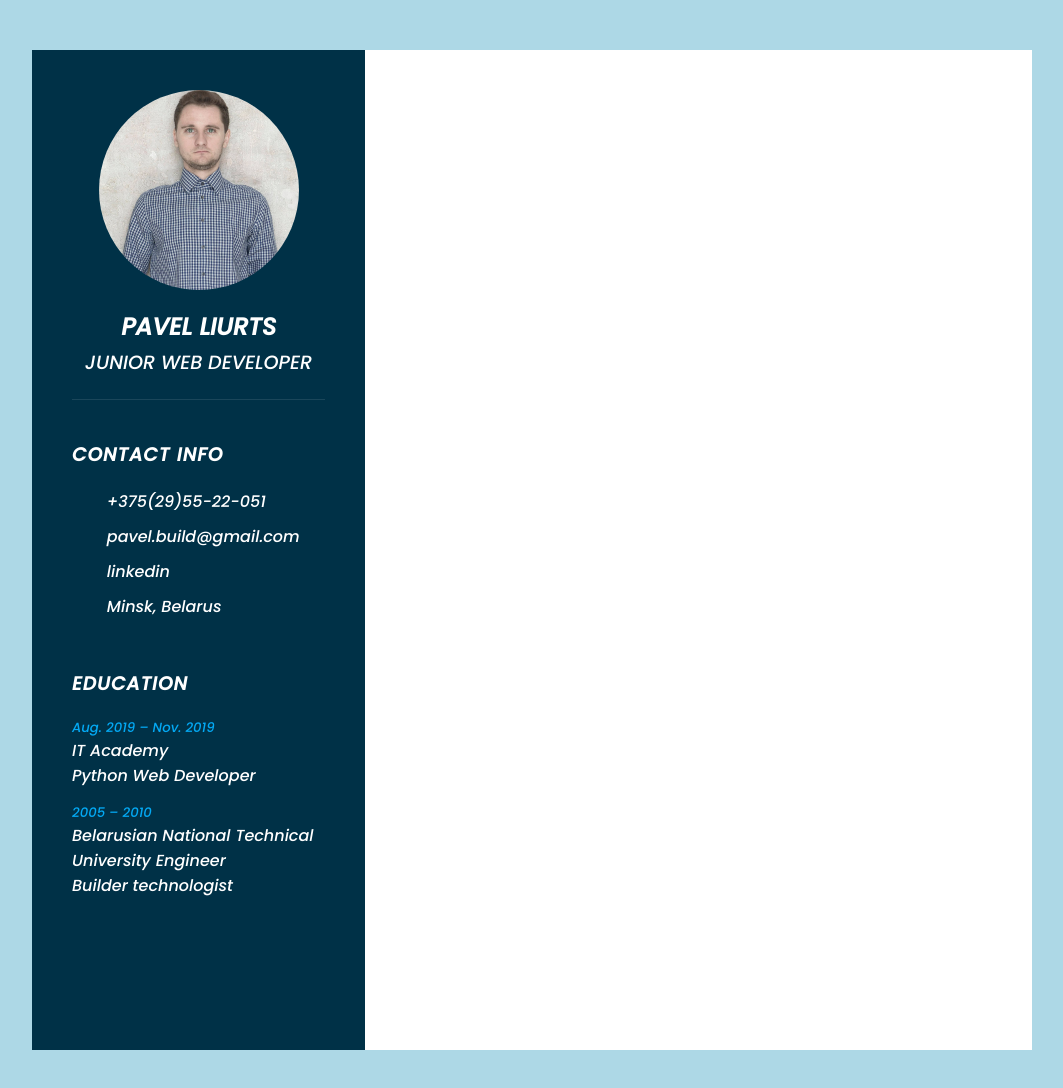
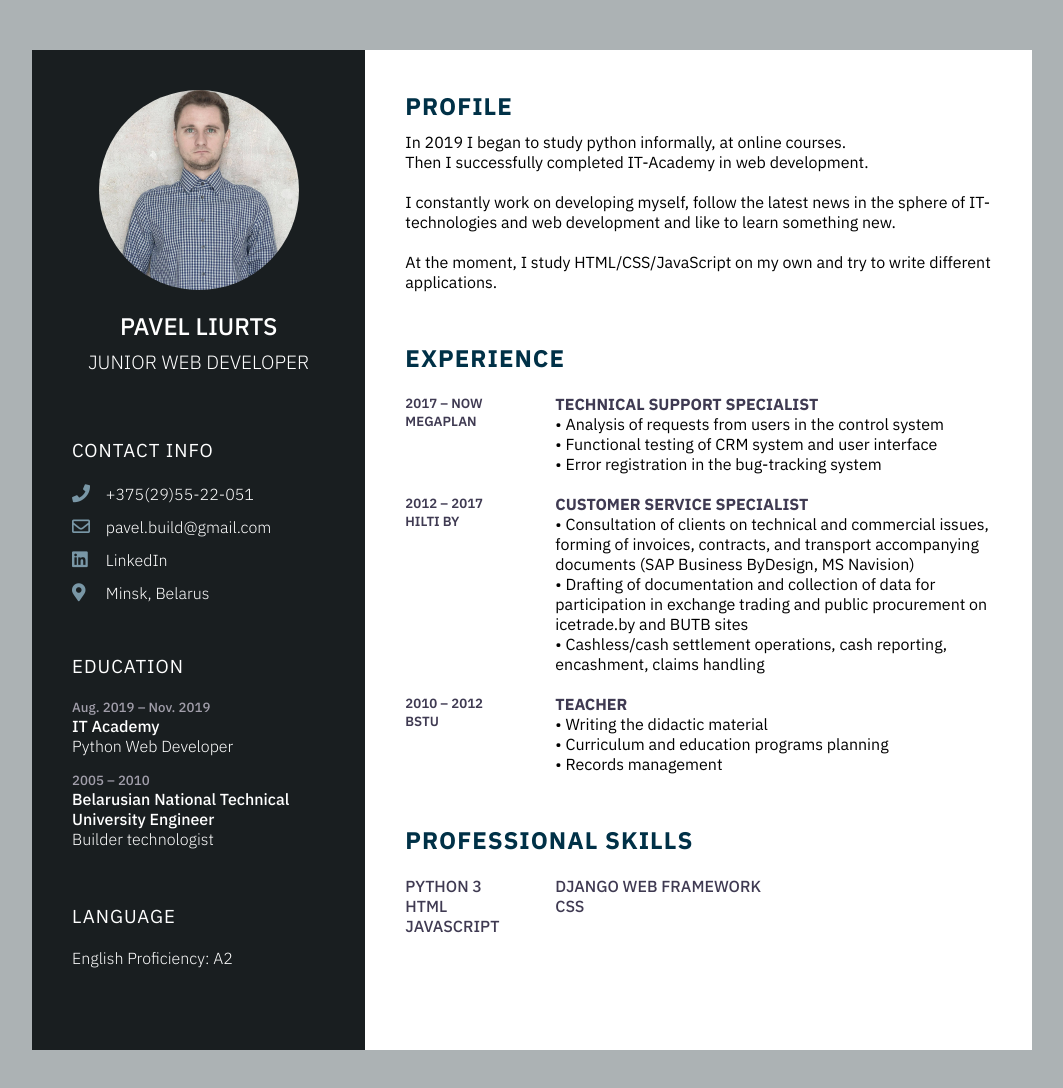
Before and after one commit to PavelLiurts/rsschool-cv, a plain HTML site: page index.html in a window 1280 px wide. Shown: the whole page, without its empty margins (108-1171 px from the left). Drawn offline with Linux system fonts and the light colour scheme.

Commit message:
docs: update cv

```diff
--- a/index.html
+++ b/index.html
@@ -1,13 +1,17 @@
 <!DOCTYPE html>
 <html lang="en">
+
 <head>
     <meta charset="UTF-8">
     <meta http-equiv="X-UA-Compatible" content="IE=edge">
     <meta name="viewport" content="width=device-width, initial-scale=1.0">
     <title>CV</title>
-    <link rel="stylesheet" href="https://cdnjs.cloudflare.com/ajax/libs/font-awesome/5.15.4/css/all.min.css" integrity="sha512-1ycn6IcaQQ40/MKBW2W4Rhis/DbILU74C1vSrLJxCq57o941Ym01SwNsOMqvEBFlcgUa6xLiPY/NS5R+E6ztJQ==" crossorigin="anonymous" referrerpolicy="no-referrer" />
+    <link rel="stylesheet" href="https://cdnjs.cloudflare.com/ajax/libs/font-awesome/5.15.4/css/all.min.css"
+        integrity="sha512-1ycn6IcaQQ40/MKBW2W4Rhis/DbILU74C1vSrLJxCq57o941Ym01SwNsOMqvEBFlcgUa6xLiPY/NS5R+E6ztJQ=="
+        crossorigin="anonymous" referrerpolicy="no-referrer" />
     <link rel="stylesheet" type="text/css" href="style.css">
 </head>
+
 <body>
     <div class="container">
         <div class="left_side">
@@ -16,26 +20,27 @@
                     <img src="pavel.jpg">
                 </div>
                 <h2>Pavel Liurts<br>
-                <span>Junior Web Developer</span></h2>
+                    <span>Junior Web Developer</span>
+                </h2>
             </div>
             <div class="contacts">
                 <h3 class="title">Contact Info</h3>
                 <ul>
                     <li>
-                        <span class="icon"></span>
-                        <span class="text">+375(29)55-22-051</span>
+                        <span class="icon"><i class="fas fa-phone"></i></span>
+                        <span class="description">+375(29)55-22-051</span>
                     </li>
                     <li>
-                        <span class="icon"></span>
-                        <span class="text">pavel.build@gmail.com</span>
+                        <span class="icon"><i class="far fa-envelope"></i></span>
+                        <span class="descriptiont">pavel.build@gmail.com</span>
                     </li>
                     <li>
-                        <span class="icon"></span>
-                        <span class="text">linkedin</span>
+                        <span class="icon"><i class="fab fa-linkedin"></i></span>
+                        <span class="description"><a href="https://www.linkedin.com/in/pavel-liurts/">LinkedIn</a></span>
                     </li>
                     <li>
-                        <span class="icon"></span>
-                        <span class="text">Minsk, Belarus</span>
+                        <span class="icon"><i class="fas fa-map-marker-alt"></i></span>
+                        <span class="description">Minsk, Belarus</span>
                     </li>
                 </ul>
             </div>
@@ -56,10 +61,77 @@
                 </ul>
             </div>
 
+            <div class="contacts language">
+                <h3 class="title">Language</h3>
+                <ul>
+                    <li>
+                        <span class="description">English Proficiency: A2</span>
+                    </li>
+
+                </ul>
+            </div>
         </div>
         <div class="right_side">
-
+            <div class="about">
+                <h2 class="about_title">Profile</h2>
+                <p>In 2019 I began to study python informally, at online courses.<br> Then I successfully completed
+                    IT-Academy in web development.<br><br> I constantly work on developing myself, follow the latest
+                    news in the sphere of IT-technologies and web development and like to learn something new.<br><br>
+                    At the moment, I study HTML/CSS/JavaScript on my own and try to write different applications.</p>
+            </div>
+            <div class="about">
+                <h2 class="about_title">Experience</h2>
+                <div class="box">
+                    <div class="year_company">
+                        <h5>2017 – now</h5>
+                        <h5>Megaplan</h5>
+                    </div>
+                    <div class="description">
+                        <h4>Technical support specialist</h4>
+                        <p> • Analysis of requests from users in the control system<br>
+                            • Functional testing of CRM system and user interface<br>
+                            • Error registration in the bug-tracking system</p>
+                    </div>
+                </div>
+                <div class="box">
+                    <div class="year_company">
+                        <h5>2012 – 2017</h5>
+                        <h5>Hilti BY</h5>
+                    </div>
+                    <div class="description">
+                        <h4>Customer service specialist</h4>
+                        <p>	• Consultation of clients on technical and commercial issues, forming of invoices, contracts,
+                            and transport accompanying documents (SAP Business ByDesign, MS Navision)<br>
+                            • Drafting of documentation and collection of data for participation in exchange trading and
+                            public procurement on icetrade.by and BUTB sites<br>
+                            • Cashless/cash settlement operations, cash reporting, encashment, claims handling</p>
+                    </div>
+                </div>
+                <div class="box">
+                    <div class="year_company">
+                        <h5>2010 – 2012</h5>
+                        <h5>BSTU</h5>
+                    </div>
+                    <div class="description">
+                        <h4>Teacher</h4>
+                        <p>	• Writing the didactic material<br>
+                            • Curriculum and education programs planning<br>
+                            • Records management</p>
+                    </div>
+                </div>
+            </div>
+            <div class="about skills">
+                <h2 class="about_title">Professional Skills</h2>
+                <div class="box">
+                    <h4>Python 3</h4>
+                    <h4>Django Web Framework</h4>
+                    <h4>Html</h4>
+                    <h4>CSS</h4>
+                    <h4>JavaScript</h4>
+                </div>
+            </div>
         </div>
     </div>
 </body>
+
 </html>
--- a/style.css
+++ b/style.css
@@ -1,14 +1,14 @@
-@import url('https://fonts.googleapis.com/css2?family=Poppins:ital,wght@1,500&display=swap');
+@import url('https://fonts.googleapis.com/css2?family=IBM+Plex+Sans:ital,wght@0,100;0,200;0,300;0,400;0,500;0,600;0,700;1,100;1,200;1,300;1,400;1,500;1,600;1,700&display=swap');
 *
 {
     margin: 0;
     padding: 0;
     box-sizing: border-box;
-    font-family: 'Poppins', sans-serif;
+    font-family: 'IBM Plex Sans', sans-serif;
 }
 
 body{
-    background: lightblue;
+    background: rgba(107, 119, 122, 0.562);
     display: flex;
     justify-content: center;
     align-items: center;
@@ -29,7 +29,7 @@ body{
 
 .container .left_side{
     position: relative;
-    background: #003147;
+    background: #191e20;
     padding: 40px;
 }
 
@@ -39,7 +39,6 @@ body{
     flex-direction: column;
     align-items: center;
     padding-bottom: 20px;
-    border-bottom: 1px solid rgba(255,255,255,0.1)
 }
 
 .profile .photo{
@@ -65,7 +64,7 @@ body{
     margin-top: 20px;
     text-transform: uppercase;
     text-align: center;
-    font-weight: 600;
+    font-weight: 500;
     line-height: 1.4em;
 }
 
@@ -81,7 +80,7 @@ body{
 .title{
     color:#fff;
     text-transform: uppercase;
-    font-weight: 600;
+    font-weight: 400;
     letter-spacing: 1px;
     margin-bottom: 20px;
 }
@@ -101,12 +100,19 @@ body{
     display: inline-block;
     width: 30px;
     font-size: 18px;
-    color:#03a9f4
+    color:#8eb1c2d3
 }
 
 .contacts ul li span{
     color: #fff;
     font-weight: 300;
+
+}
+
+
+.contacts ul li span a{
+    text-decoration: none;
+    color: #fff;
 }
 
 .contacts.education li{
@@ -114,7 +120,7 @@ body{
 }
 
 .contacts.education h5{
-    color: #03a9f4;
+    color: #a8a5b1f3;
     font-weight: 500;
 }
 
@@ -133,3 +139,75 @@ body{
     background: #fff;
     padding: 40px;
 }
+
+.about{
+    margin-bottom: 50px;
+}
+
+.about:last-child{
+    margin-bottom: 0;
+}
+
+.about_title{
+    color: #003147;
+    text-transform: uppercase;
+    letter-spacing: 1px;
+    margin-bottom: 10px;
+}
+
+.p {
+    color: #333;
+}
+
+.about .box{
+    display: flex;
+    flex-direction: row;
+    margin: 20px 0;
+}
+
+.about .box .year_company{
+    min-width: 150px;
+}
+
+.about .box .year_company h5 {
+    text-transform: uppercase;
+    color: #363049f3;
+    font-weight: 600;
+}
+
+.about .box .description h4{
+    text-transform: uppercase;
+    color: #363049f3;
+    font-size: 16px;
+}
+
+.skills .box{
+    position: relative;
+    width: 100%;
+    display: grid;
+    grid-template-columns: 150px 1fr;
+    justify-content: center;
+    align-items: center;
+}
+
+.skills .box h4{
+    text-transform: uppercase;
+    color: #363049f3;
+    font-weight: 500;
+}
+
+@media (max-width: 1000px){
+    .container{
+        margin: 10px;
+        grid-template-columns: repeat(1, 1fr);
+    }
+}
+
+@media (max-width: 600px){
+    .about .box{
+        flex-direction: column;
+    }
+    .about .box .year_company{
+        margin-bottom: 5px;
+    }
+}
```
